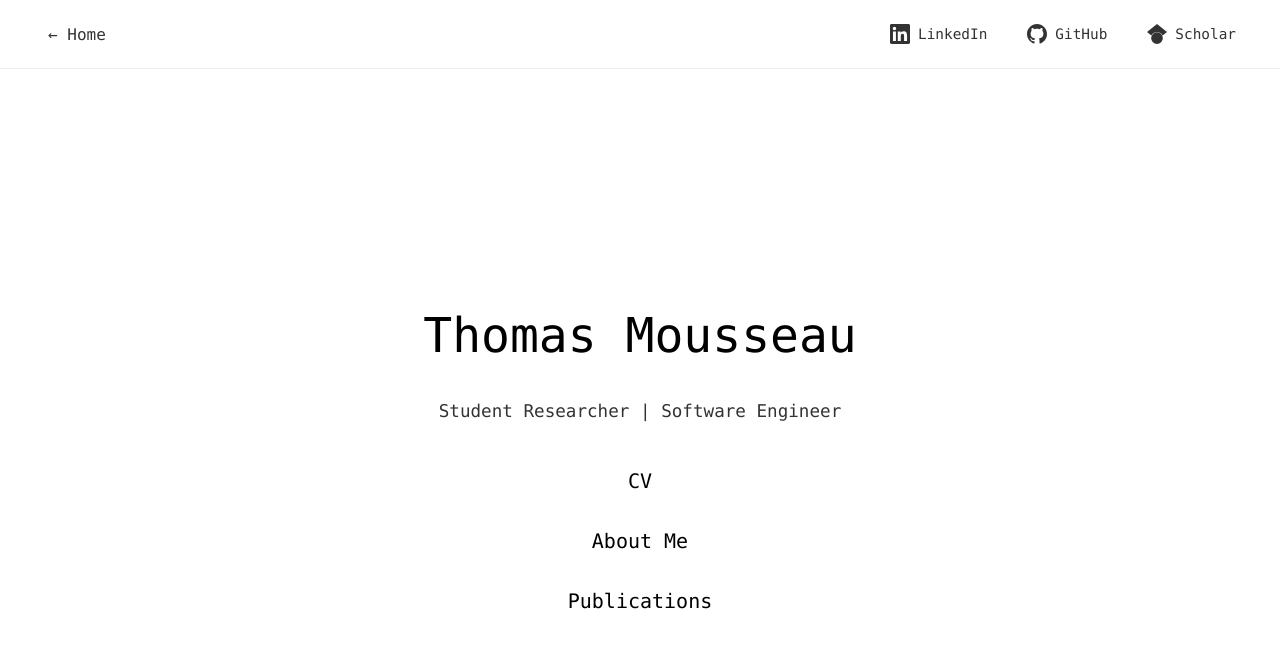
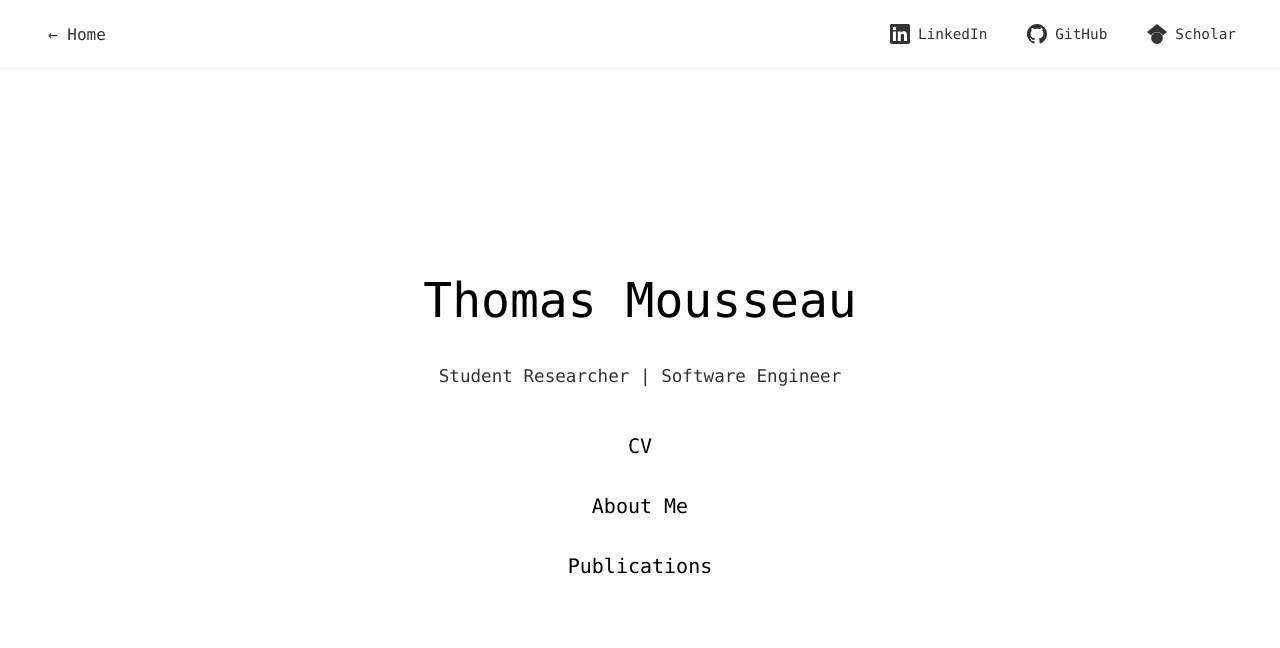
Before and after one commit to ThomasMousseau/ThomasMousseau.github.io, an Angular app: page / in a window 1280 px wide. Shown: the top 648 px of the page. Built offline with nearby package versions, Linux system fonts and the light colour scheme.

Commit message:
fix: no scrolling on home page

```diff
--- a/src/app/home/home.component.css
+++ b/src/app/home/home.component.css
@@ -1,11 +1,12 @@
 :host {
   display: block;
-  min-height: 100vh; /* Ensure component attempts to fill viewport height */
+  height: calc(100vh - 70px); /* Account for header height */
   background-color: white;
   color: black;
   margin: 0;
   padding: 0;
   box-sizing: border-box;
+  overflow: hidden; /* Prevent any scrolling */
 }
 
 .home-container {
@@ -13,10 +14,11 @@
   flex-direction: column;
   justify-content: center; /* Vertically center content */
   align-items: center; /* Horizontally center content */
-  height: 100vh; /* Make the container fill the host's height */
+  height: 100%; /* Use full height of parent */
   text-align: center;
   padding: 20px; /* Add some padding around the content */
   box-sizing: border-box;
+  overflow: hidden; /* Prevent scrolling within container */
 }
 
 .home-container h1 {
```
